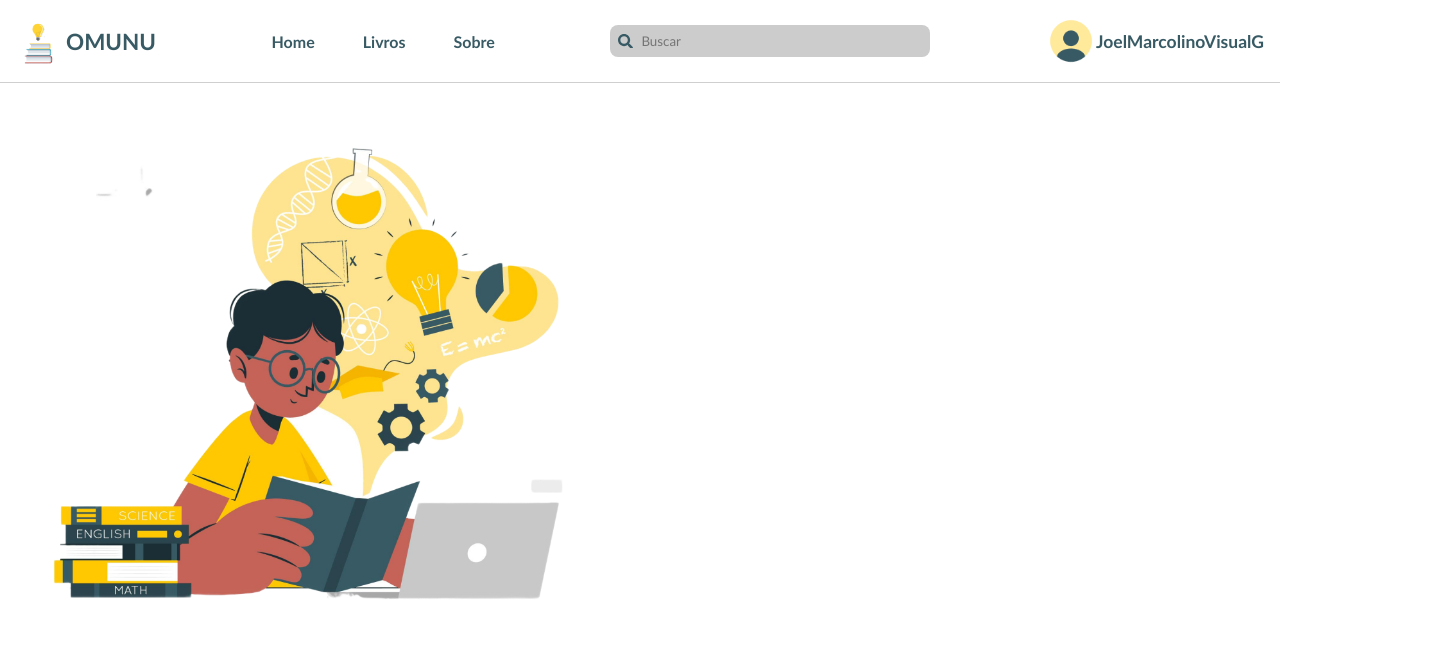
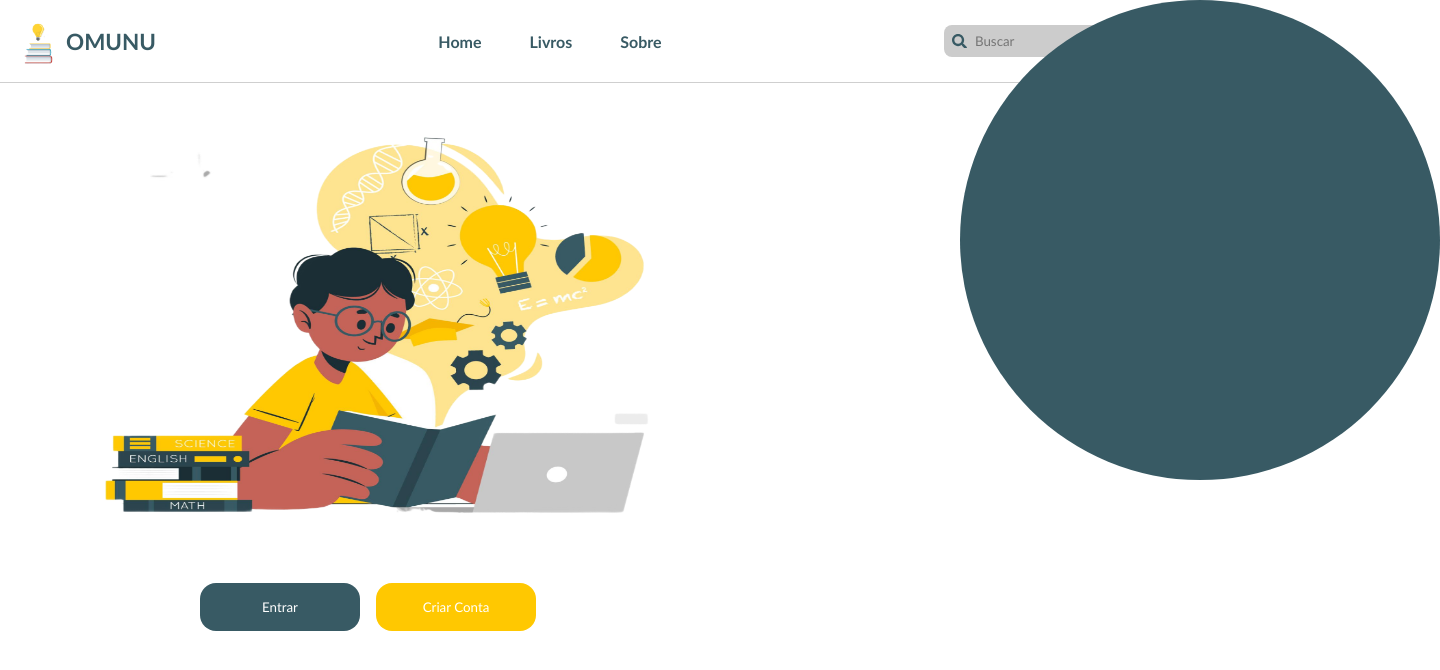
Before and after one commit to mauriciocosta404/OMUNU, a Next.js app: page / in a window 1280 px wide. Shown: the top 670 px of the page, 1440 px wide, since content can reach past the window. Built offline with nearby package versions, Linux system fonts and the light colour scheme.

Commit message:
feat:adicionando o botão entrar e cadastrar

```diff
--- a/pages/index.tsx
+++ b/pages/index.tsx
@@ -13,7 +13,7 @@ const Home: NextPage = () => {
           OMUNU
         </title>
       </Head>
-      <Header avatarInfo={true} searchInput={true}/>
+      <Header avatarInfo={false} searchInput={true}/>
       <Banner/>
    </React.Fragment>
   )
--- a/src/components/banner/index.tsx
+++ b/src/components/banner/index.tsx
@@ -4,9 +4,16 @@ import peopleReadding from '../../assets/images/peopleReadding.png';
 
 const Banner=()=>{
     return(
-        <S.Container>
-            <Image width={600} height={600} src={peopleReadding} alt='readding'/>
-        </S.Container>
+        <S.MainContainer>
+            <S.Container>
+                <S.BollTopContainer/>
+                <Image width={550} height={500} src={peopleReadding} alt='readding'/>
+                <S.ButtonsContainer>
+                    <S.Button color='#385A64'>Entrar</S.Button>
+                    <S.Button color='#FFC801'>Criar Conta</S.Button>
+                </S.ButtonsContainer>
+            </S.Container>
+        </S.MainContainer>
     )
 }
 export default Banner;
--- a/src/components/banner/styles.ts
+++ b/src/components/banner/styles.ts
@@ -1,5 +1,41 @@
 import styled from "styled-components";
 
-export const Container =styled.div`
+interface ButtonProps{
+    color:string
+}
 
+export const MainContainer =styled.div`
+    padding-left:3rem ;
 `;
+
+export const Container = styled.div`
+    max-width: 40rem;
+    display: flex;
+    flex-direction: column;
+`;
+
+export const ButtonsContainer=styled.div`
+    display: flex;
+    justify-content: center;
+    align-items: center;
+    gap: 1rem;
+`;
+
+export const Button = styled.button`
+    color:#fff;
+    background-color: ${({color}:ButtonProps)=>color};
+    padding: 1rem;
+    border-radius: 1rem;
+    width: 10rem;
+`;
+
+export const BollTopContainer=styled.div`
+    position: absolute;
+    bottom:20rem;left: 60rem;
+    display: flex;
+    align-items: center;
+    justify-content: center;
+    background-color: #385A64;
+    width: 30rem; height: 30rem;
+    border-radius: 50%;
+`;
```
